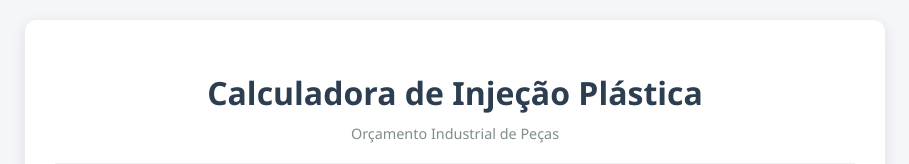
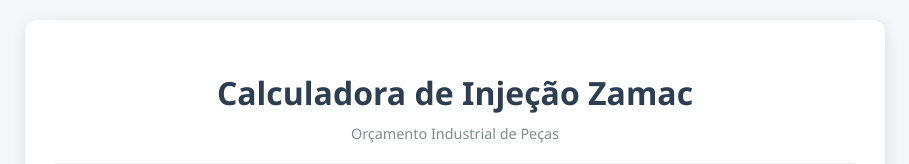
Before and after one commit to dharsonhenrique-create/4dprecopeca, a plain HTML site: page index.html in a window 1280 px wide. Shown: the top 164 px of the page, without its empty margins (185-1094 px from the left). Drawn offline with Linux system fonts and the light colour scheme.

Commit message:
Update index.html

```diff
--- a/index.html
+++ b/index.html
@@ -4,7 +4,7 @@
     <meta charset="UTF-8">
     <!-- Meta tag para responsividade (funcionar bem em celulares) -->
     <meta name="viewport" content="width=device-width, initial-scale=1.0">
-    <title>Calculadora de Custo - Injeção Plástica</title>
+    <title>Calculadora de Custo - Injeção Zamac</title>
 
     <style>
         /* =========================================
@@ -218,7 +218,7 @@
 <body>
 
     <div class="container">
-        <h1>Calculadora de Injeção Plástica</h1>
+        <h1>Calculadora de Injeção Zamac</h1>
         <div class="subtitle">Orçamento Industrial de Peças</div>
 
         <!-- FORMULÁRIO DE ENTRADA -->
```
